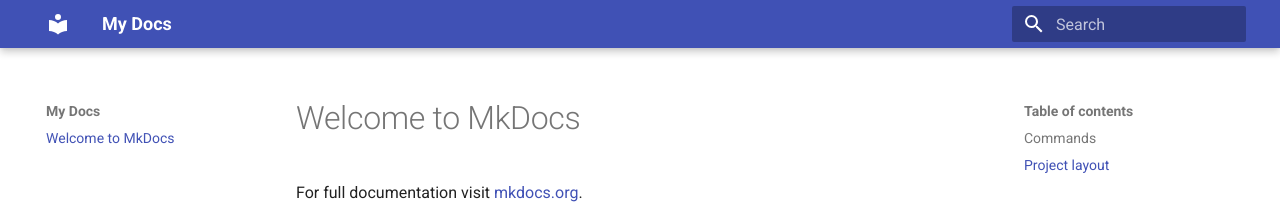
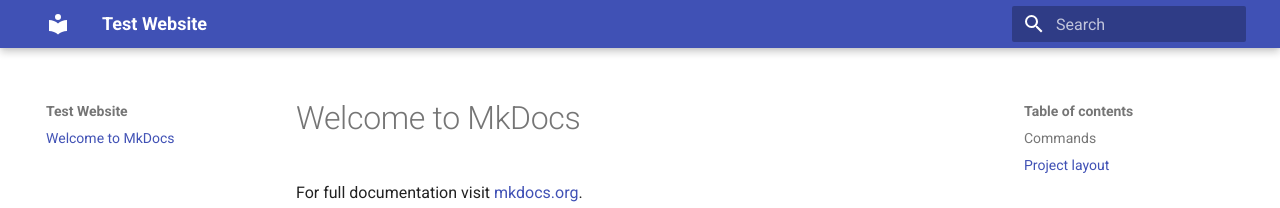
Before and after one commit to BarCharly/GithubPages_Test, an MkDocs documentation site: the page built from docs/index.md, in a window 1280 px wide. Shown: the top 208 px of the page. Built offline with MkDocs 1.6.1 and Material for MkDocs 9.7.7, drawn with Linux system fonts in a browser that asks for light colours.

Commit message:
Change site name

```diff
--- a/mkdocs.yml
+++ b/mkdocs.yml
@@ -1,2 +1,2 @@
-site_name: My Docs
+site_name: Test Website
 theme: material
```
